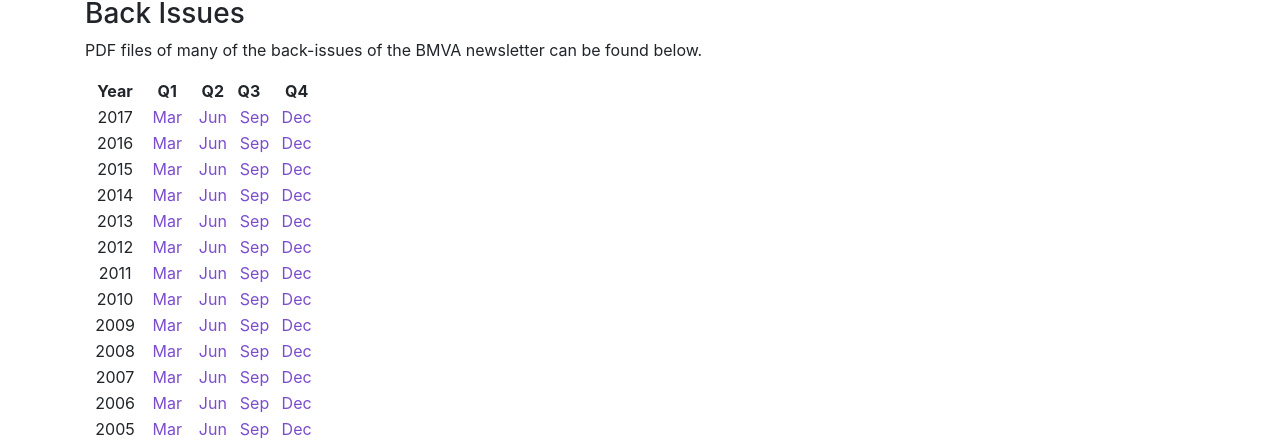
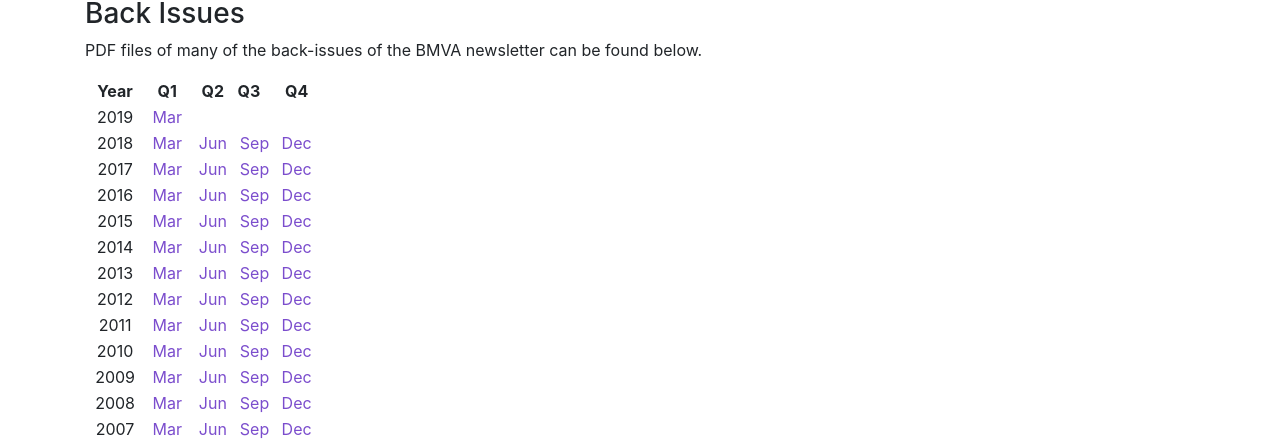
Before and after one commit to BritishMachineVisionAssociation/BMVC2021, a Jekyll site: the page built from information/bmva-news.md, in a window 1280 px wide and 900 px high. Shown: the part 434-881 px from the top of the window. Built offline with Jekyll 4.4.1, drawn with Linux system fonts in a browser that asks for light colours; nearby versions of some CDN libraries.

Commit message:
Updated BMVA news with PDFs from Adrian.

```diff
--- a/information/bmva-news.md
+++ b/information/bmva-news.md
@@ -28,6 +28,8 @@
 
 |&nbsp;&nbsp;&nbsp;Year&nbsp;&nbsp;&nbsp;| &nbsp;&nbsp;&nbsp;Q1&nbsp;&nbsp;&nbsp; | &nbsp;&nbsp;&nbsp;Q2&nbsp;&nbsp;&nbsp; | Q3&nbsp;&nbsp;&nbsp; | &nbsp;&nbsp;&nbsp;Q4&nbsp;&nbsp;&nbsp; |
 |:-:|:-:|:-:|:-:|:-:|
+| 2019 | [Mar](http://www.bmva.org/bmva-news/2019-03.pdf) |  |  |  |
+| 2018 | [Mar](http://www.bmva.org/bmva-news/2018-03.pdf) | [Jun](http://www.bmva.org/bmva-news/2018-06.pdf) | [Sep](http://www.bmva.org/bmva-news/2018-09.pdf) | [Dec](http://www.bmva.org/bmva-news/2018-12.pdf) |
 | 2017 | [Mar](http://www.bmva.org/bmva-news/2017-03.pdf) | [Jun](http://www.bmva.org/bmva-news/2017-06.pdf) | [Sep](http://www.bmva.org/bmva-news/2017-09.pdf) | [Dec](http://www.bmva.org/bmva-news/2017-12.pdf) |
 | 2016 | [Mar](http://www.bmva.org/bmva-news/2016-03.pdf) | [Jun](http://www.bmva.org/bmva-news/2016-06.pdf) | [Sep](http://www.bmva.org/bmva-news/2016-09.pdf) | [Dec](http://www.bmva.org/bmva-news/2016-12.pdf) |
 | 2015 | [Mar](http://www.bmva.org/bmva-news/2015-03.pdf) | [Jun](http://www.bmva.org/bmva-news/2015-06.pdf) | [Sep](http://www.bmva.org/bmva-news/2015-09.pdf) | [Dec](http://www.bmva.org/bmva-news/2015-12.pdf) |
```
